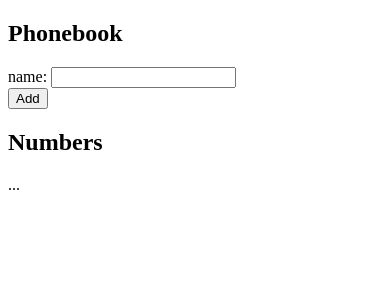
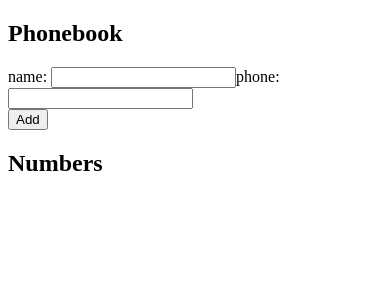
Before and after one commit to Evgenij27/fullstackopen, a React (Vite) app in the folder part2/phonebook/: page / in a window 390 px wide. Shown: the top 300 px of the page. Built offline with nearby package versions, Linux system fonts and the light colour scheme.

Commit message:
part2: add phone

```diff
--- a/part2/phonebook/src/App.jsx
+++ b/part2/phonebook/src/App.jsx
@@ -3,6 +3,7 @@ import { useState } from "react";
 const App = () => {
   const [persons, setPersons] = useState([]);
   const [newName, setNewName] = useState("");
+  const [phone, setPhone] = useState("");
 
   const handleNewPerson = (event) => {
     event.preventDefault();
@@ -15,13 +16,19 @@ const App = () => {
     const newPerson = {
       id: persons.length,
       name: newName,
+      phone: phone,
     };
     setPersons(persons.concat(newPerson));
     setNewName("");
+    setPhone("");
   };
 
   const handleNewName = (event) => {
     setNewName(event.target.value);
+  };
+
+  const handlePhone = (event) => {
+    setPhone(event.target.value);
   };
 
   return (
@@ -30,13 +37,20 @@ const App = () => {
       <form onSubmit={handleNewPerson}>
         <div>
           name: <input value={newName} onChange={handleNewName} />
+          phone: <input value={phone} onChange={handlePhone} />
         </div>
         <div>
           <button type="submit">Add</button>
         </div>
       </form>
       <h2>Numbers</h2>
-      ...
+      <ul>
+        {persons.map((p) => (
+          <li key={p.id}>
+            {p.name} {p.phone}
+          </li>
+        ))}
+      </ul>
     </div>
   );
 };
```
